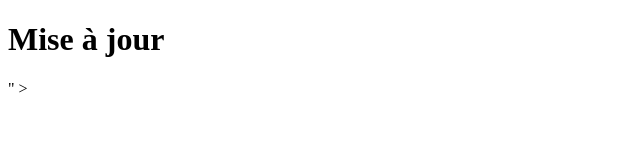
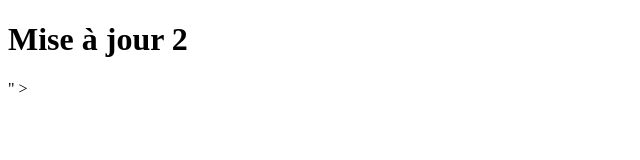
Before and after one commit to llNight1ll/ynov-html-deployment, a plain HTML site: page index.html in a window 1280 px wide. Shown: the full height of the page, 0-640 px from the left. Drawn offline with Linux system fonts and the light colour scheme.

Commit message:
Mise a jour de la page Html

```diff
--- a/index.html
+++ b/index.html
@@ -1,2 +1,2 @@
 <!DOCTYPE html><html><head><title>Test
-    Ynov</title></head><body><h1>Mise à jour</h1></body></html>" >
+    Ynov</title></head><body><h1>Mise à jour 2</h1></body></html>" >
```
